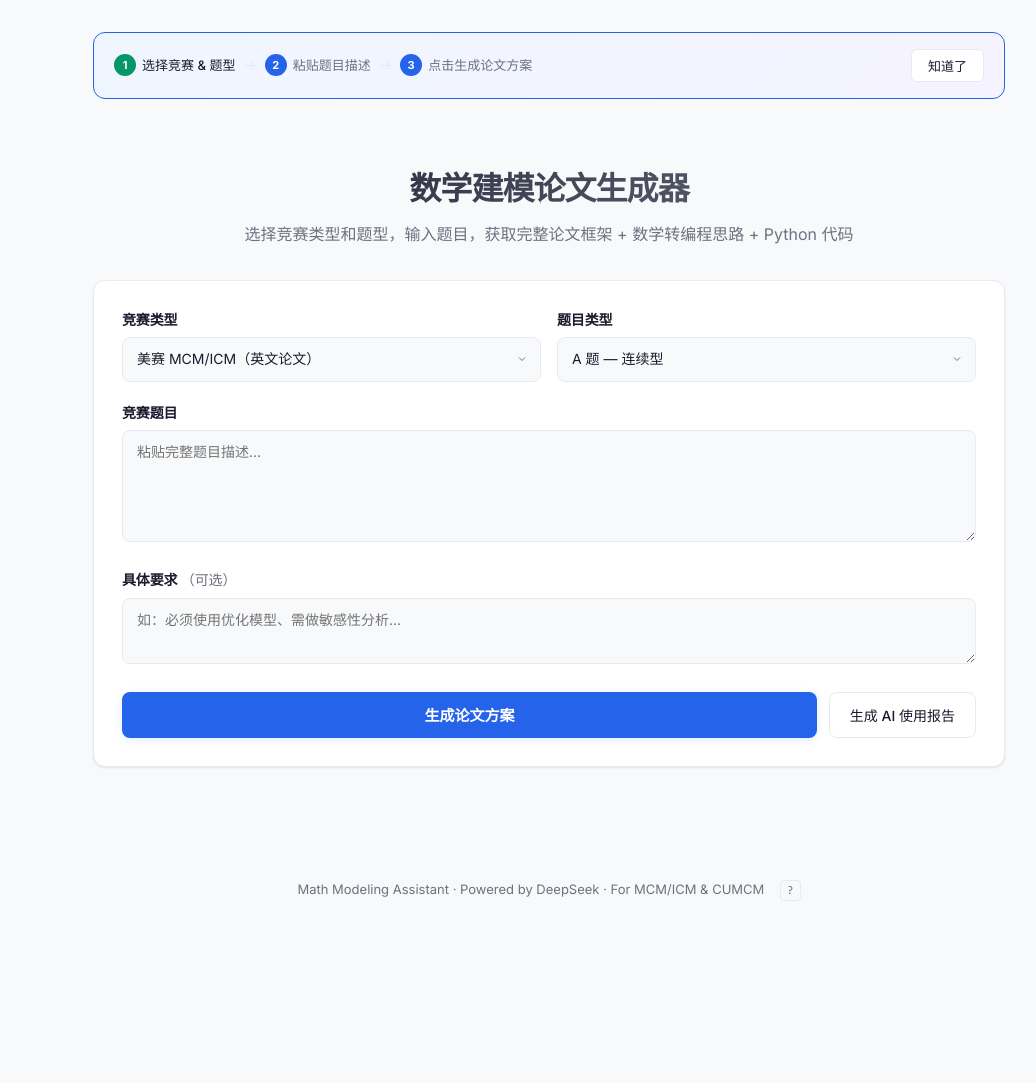
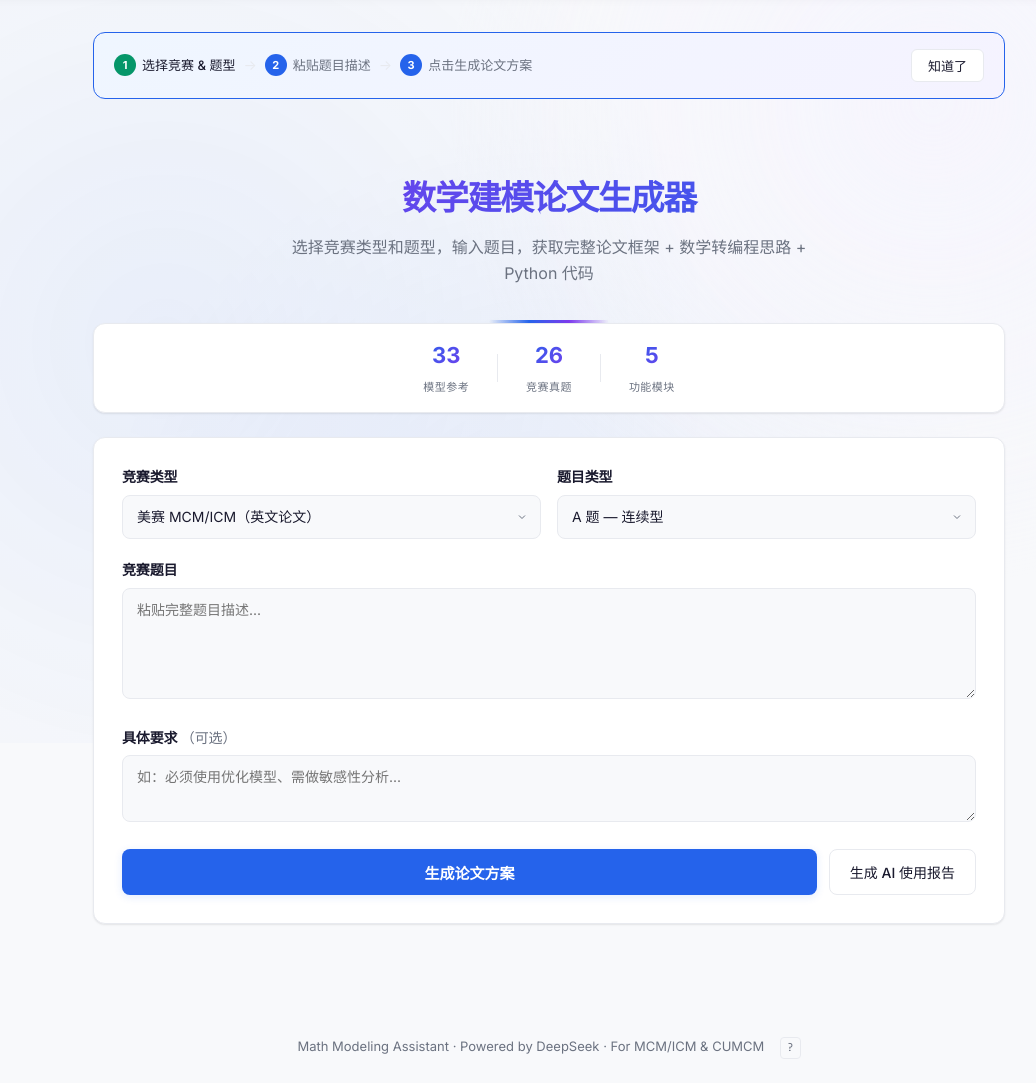
Before and after one commit to Barson0588/math-modeling-assistant, a Flask app: page / in a window 1280 px wide. Shown: the part 57-1140 px from the top of the page, without its empty margins (91-1127 px from the left). Before the commit the page ends 958 px from the top, so only its background shows below. Run offline with Flask 3, Linux system fonts and the light colour scheme; some libraries are stand-ins or nearby versions.

Commit message:
fix: SSE multi-line framing + visual design refresh
SSE fix: Backend now splits chunks by newline and properly frames each line
with "data:" prefix. Frontend parser joins multi-line SSE messages before
concatenating, preserving markdown structure (headings, paragraphs, code
blocks). This was the root cause of the "encoded form" display bug.

Design refresh:
- Subtle animated radial gradient background (body::before)
- Hero title gradient with shimmer animation + decorative underline
- Stats bar showing live model/problem counts from API
- Nav shadow enhancement for depth
- Dark mode compatible throughout

```diff
--- a/app.py
+++ b/app.py
@@ -187,7 +187,11 @@ def generate_stream_endpoint():
     def generate():
         try:
             for chunk in generate_stream(system_prompt, user_prompt):
-                yield f"data: {chunk}\n\n"
+                # Proper SSE framing: each line of the chunk gets its own "data:" prefix.
+                # Empty line (\n\n) marks end of one SSE message.
+                for line in chunk.split('\n'):
+                    yield f"data: {line}\n"
+                yield '\n'
             yield "data: [DONE]\n\n"
         except Exception as e:
             yield f"data: [ERROR] {e}\n\n"
--- a/static/script.js
+++ b/static/script.js
@@ -65,6 +65,12 @@ let problemsReady = false;
       probYear.innerHTML = '<option value="">全部年份</option>' +
         pData.years.map(y => `<option value="${y}">${y}</option>`).join('');
     }
+
+    // Update stats bar with real numbers
+    const statModels = document.getElementById('stat-models');
+    const statProblems = document.getElementById('stat-problems');
+    if (statModels) statModels.textContent = allModels.length;
+    if (statProblems) statProblems.textContent = allProblems.length;
 
     // Pre-render into the grid so it's ready when user switches tabs
     renderModelGrid(allModels);
@@ -568,6 +574,7 @@ generateBtn.addEventListener('click', async () => {
     const decoder = new TextDecoder();
     let buffer = '';
     let chunkCount = 0;
+    let msgLines = [];  // accumulate data: lines for current SSE message
 
     while (true) {
       const { done, value } = await reader.read();
@@ -578,18 +585,24 @@ generateBtn.addEventListener('click', async () => {
       buffer = lines.pop() || '';
 
       for (const line of lines) {
-        if (!line.startsWith('data: ')) continue;
-        const data = line.slice(6);
+        // SSE message boundary: empty line (or just \r)
+        if (line === '' || line === '\r') {
+          if (msgLines.length > 0) {
+            const data = msgLines.join('\n');
+            msgLines = [];
             if (data === '[DONE]') continue;
             if (data.startsWith('[ERROR]')) { errorOccurred = true; throw new Error(data.slice(8)); }
-
             fullContent += data;
             chunkCount++;
-        // Render progressively (debounce: every 10 chunks)
             if (chunkCount % 10 === 0 || fullContent.length < 200) {
               resultContent.innerHTML = marked.parse(fullContent) + '<span class="streaming-cursor"></span>';
               injectCodeCopyButtons(resultContent);
             }
+          }
+        } else if (line.startsWith('data: ')) {
+          msgLines.push(line.slice(6));
+        }
+        // ignore comment lines (starting with :)
       }
     }
 
--- a/static/style.css
+++ b/static/style.css
@@ -75,6 +75,26 @@ body {
   min-height: 100vh;
   -webkit-font-smoothing: antialiased;
   -moz-osx-font-smoothing: grayscale;
+  position: relative;
+  overflow-x: hidden;
+}
+
+/* Subtle animated background grid */
+body::before {
+  content: '';
+  position: fixed; inset: 0; z-index: -1;
+  pointer-events: none;
+  background-image:
+    radial-gradient(circle at 20% 50%, var(--accent-glow) 0%, transparent 50%),
+    radial-gradient(circle at 80% 20%, var(--purple-light) 0%, transparent 40%),
+    radial-gradient(circle at 50% 80%, var(--accent-glow) 0%, transparent 50%);
+  background-size: 100% 100%;
+  animation: bgShift 20s ease infinite alternate;
+  opacity: 0.6;
+}
+@keyframes bgShift {
+  0% { background-position: 0% 0%, 100% 0%, 50% 100%; }
+  100% { background-position: 100% 0%, 0% 100%, 50% 0%; }
 }
 
 /* ============================================================
@@ -87,6 +107,7 @@ body {
   -webkit-backdrop-filter: blur(16px) saturate(140%);
   border-bottom: 1px solid var(--border);
   transition: background var(--transition);
+  box-shadow: 0 1px 8px rgba(0,0,0,.03);
 }
 .nav-inner {
   max-width: 960px; margin: 0 auto;
@@ -127,14 +148,49 @@ main { max-width: 960px; margin: 0 auto; padding: 32px 24px 64px; }
   to { opacity: 1; transform: translateY(0); }
 }
 
-.hero { text-align: center; padding: 40px 0 32px; }
+.hero {
+  text-align: center; padding: 48px 0 36px;
+  position: relative;
+}
+.hero::after {
+  content: '';
+  position: absolute; bottom: 0; left: 50%; transform: translateX(-50%);
+  width: 120px; height: 3px;
+  border-radius: 2px;
+  background: linear-gradient(90deg, transparent, var(--accent), var(--purple), transparent);
+}
 .hero h1 {
-  font-size: 32px; font-weight: 700; letter-spacing: -.03em;
-  background: linear-gradient(135deg, var(--text) 0%, var(--text-secondary) 100%);
+  font-size: 34px; font-weight: 800; letter-spacing: -.04em;
+  background: linear-gradient(135deg, var(--accent) 0%, var(--purple) 50%, var(--accent) 100%);
+  background-size: 200% auto;
+  -webkit-background-clip: text; -webkit-text-fill-color: transparent;
+  background-clip: text;
+  animation: heroShimmer 4s ease infinite;
+}
+@keyframes heroShimmer {
+  0%, 100% { background-position: 0% center; }
+  50% { background-position: 200% center; }
+}
+.hero p { color: var(--text-secondary); margin-top: 10px; font-size: 16px; max-width: 560px; margin-left: auto; margin-right: auto; }
+
+/* ============================================================
+   Stats bar
+   ============================================================ */
+.stats-bar {
+  display: flex; align-items: center; justify-content: center; gap: 0;
+  margin-bottom: 24px; padding: 14px 24px;
+  background: var(--surface); border: 1px solid var(--border);
+  border-radius: var(--radius); box-shadow: var(--shadow-sm);
+}
+.stat-item { text-align: center; padding: 0 28px; }
+.stat-num {
+  display: block; font-size: 22px; font-weight: 800;
+  background: linear-gradient(135deg, var(--accent), var(--purple));
   -webkit-background-clip: text; -webkit-text-fill-color: transparent;
   background-clip: text;
 }
-.hero p { color: var(--text-secondary); margin-top: 8px; font-size: 16px; }
+.stat-label { font-size: 11px; color: var(--text-secondary); font-weight: 500; letter-spacing: .04em; }
+.stat-divider { width: 1px; height: 28px; background: var(--border); }
 
 /* ============================================================
    Cards
@@ -800,6 +856,12 @@ footer { text-align: center; padding: 24px; color: var(--text-secondary); font-s
   /* History */
   .history-item-top { flex-direction: column; gap: 2px; align-items: flex-start; }
 
+  /* Stats bar */
+  .stats-bar { flex-wrap: wrap; gap: 8px; padding: 12px 16px; }
+  .stat-item { padding: 0 16px; }
+  .stat-num { font-size: 18px; }
+  .stat-divider { height: 20px; }
+
   /* Onboarding */
   .onboarding-banner { flex-direction: column; align-items: flex-start; }
   .onboarding-steps { flex-direction: column; align-items: flex-start; gap: 4px; }
--- a/templates/index.html
+++ b/templates/index.html
@@ -31,6 +31,14 @@
   <div class="hero">
     <h1>数学建模论文生成器</h1>
     <p>选择竞赛类型和题型，输入题目，获取完整论文框架 + 数学转编程思路 + Python 代码</p>
+  </div>
+
+  <div class="stats-bar" id="stats-bar">
+    <div class="stat-item"><span class="stat-num" id="stat-models">33</span><span class="stat-label">模型参考</span></div>
+    <div class="stat-divider"></div>
+    <div class="stat-item"><span class="stat-num" id="stat-problems">26</span><span class="stat-label">竞赛真题</span></div>
+    <div class="stat-divider"></div>
+    <div class="stat-item"><span class="stat-num">5</span><span class="stat-label">功能模块</span></div>
   </div>
 
   <div class="card input-card">
```
Lines whose indentation alone changed are shown as unchanged.
